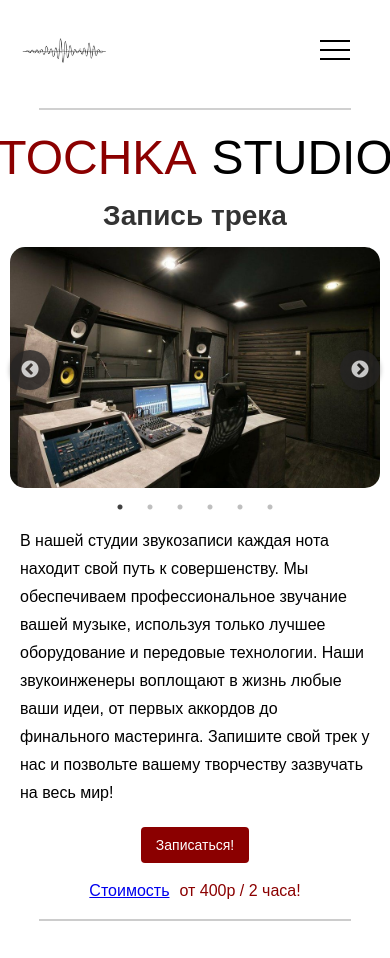
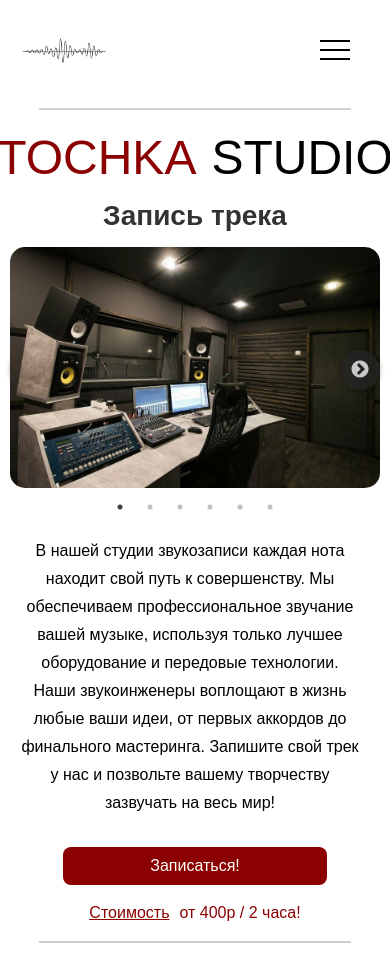
Before and after one commit to timofey1704/tochka-www, a React (Create React App) app in the folder frontend/: page / in a window 390 px wide. Before the commit the page ends 936 px from the top, so only its background shows below. Built offline with nearby package versions, Linux system fonts and the light colour scheme.

Commit message:
safari - popup zoom fix

```diff
--- a/frontend/public/index.html
+++ b/frontend/public/index.html
@@ -9,6 +9,11 @@
       name="description"
       content="Web site created using create-react-app"
     />
+    <meta
+      name="viewport"
+      content="width=device-width, initial-scale=1, maximum-scale=1, minimum-scale=1, user-scalable=no"
+    />
+
     <link rel="apple-touch-icon" href="%PUBLIC_URL%/logo192.png" />
 
     <link rel="manifest" href="%PUBLIC_URL%/manifest.json" />
--- a/frontend/src/components/Navigation/Home.css
+++ b/frontend/src/components/Navigation/Home.css
@@ -9,11 +9,12 @@
 
 .track-record-description {
   font-family: 'Palanquin', sans-serif;
+  text-align: center;
   margin-left: 25px;
   font-size: 21px;
   font-weight: 500;
   line-height: 33px;
-  margin: 20px;
+  margin: 30px;
 }
 
 .track-record-price {
@@ -57,9 +58,9 @@
   color: white;
   padding: 12px 20px;
   border: none;
-  border-radius: 4px;
+  border-radius: 8px;
   cursor: pointer;
-  width: auto;
+  width: 40%;
   transition: background-color 0.3s;
 }
 
@@ -71,6 +72,10 @@
 .track-record-price {
   margin: 0 10px;
 }
+.track-record-price a {
+  color: inherit;
+}
+
 .button-wrapper {
   display: flex;
   justify-content: center;
@@ -133,8 +138,15 @@
     font-size: 16px;
     line-height: 26px;
   }
+
+  .track-record-price a {
+    color: inherit;
+  }
+
   .app-track-record button {
-    font-size: 14px;
+    font-size: 16px;
     padding: 10px 15px;
+    width: 75%;
+    margin: 0 auto;
   }
 }
--- a/frontend/src/components/Sliders/ImageSlider.css
+++ b/frontend/src/components/Sliders/ImageSlider.css
@@ -29,7 +29,6 @@
   padding: 10px;
   line-height: 1;
   cursor: pointer;
-  z-index: 1;
   border-radius: 50%;
   border: none;
   box-shadow: 0px 0px 5px rgba(0, 0, 0, 0.3);
--- a/frontend/src/components/TrackFormPopup/TrackFormPopup.css
+++ b/frontend/src/components/TrackFormPopup/TrackFormPopup.css
@@ -118,6 +118,7 @@
   top: 39%;
   transform: translateY(-50%);
   opacity: 0.5;
+  font-size: 17px;
 }
 
 .at-symbol.empty {
```
